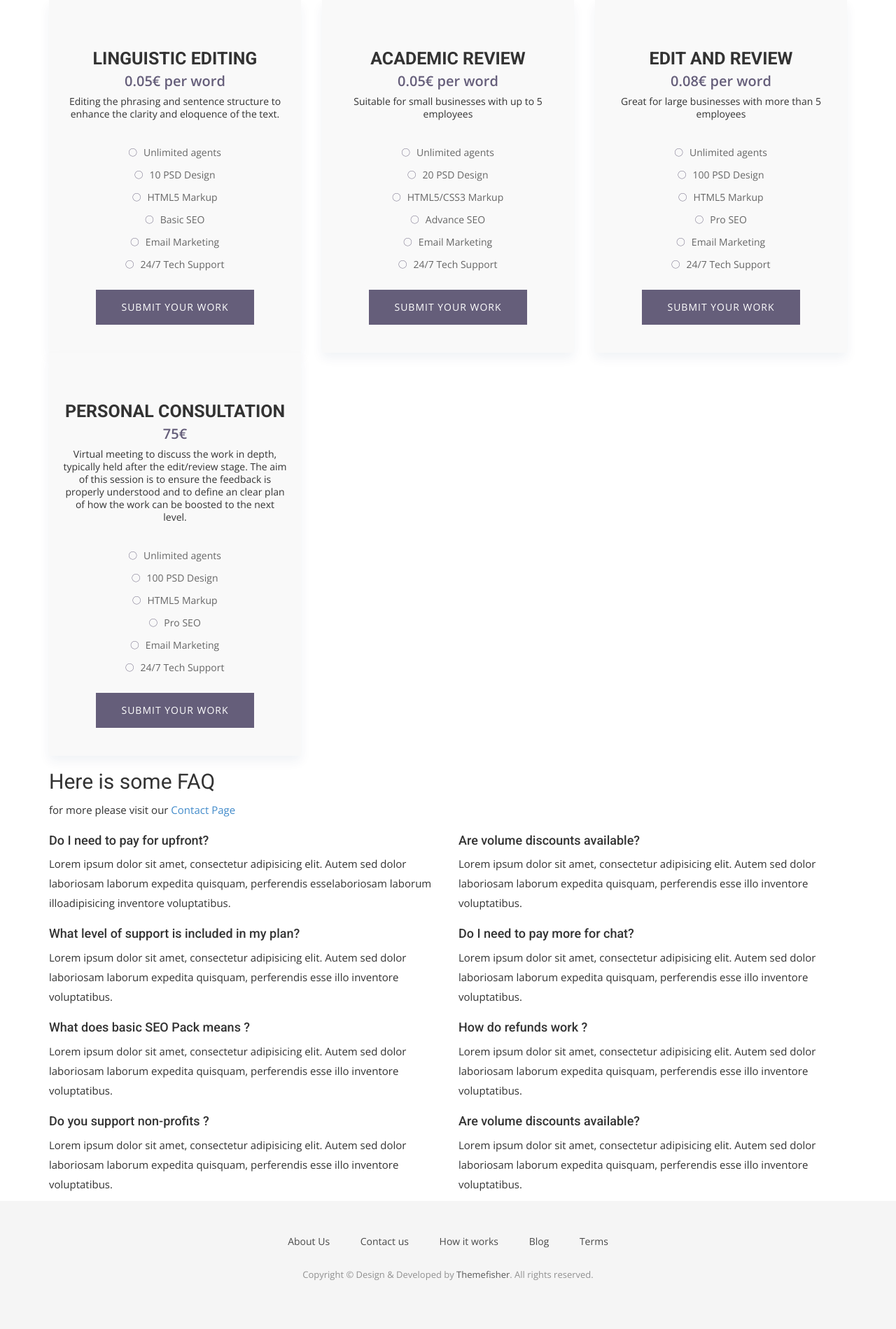
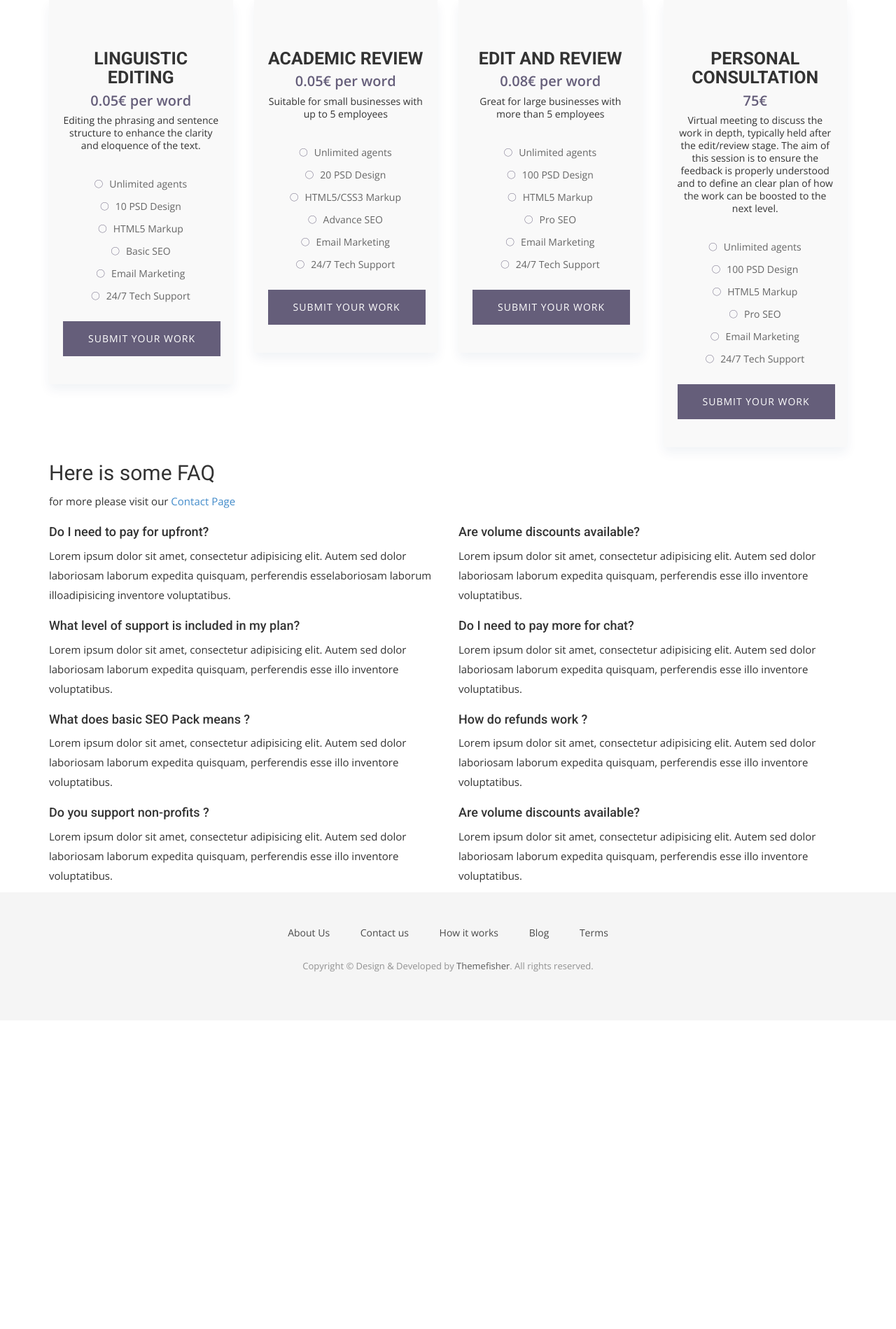
Before and after one commit to caseypaquola/caseypaquola.airspace.github.io, a Jekyll site: the page built from prices.html, in a window 1280 px wide. Shown: the part 422-2321 px from the top of the page at 70% size. Built offline with Jekyll 4.4.1, drawn with Linux system fonts in a browser that asks for light colours; nearby versions of some CDN libraries; some web fonts are replaced; after the commit the page ends 1880 px from its top, so only the background shows below that.

Commit message:
Update prices.html

```diff
--- a/prices.html
+++ b/prices.html
@@ -22,7 +22,7 @@ permalink: /prices/
 	<div class="container">
 		<div class="row">
 			<!-- single pricing table -->
-			<div class="col-lg-4 col-md-6 mt-4 mt-md-0">
+			<div class="col-lg-3 mt-4 mt-md-0">
 				<div class="pricing-item text-center">
 
 					<!-- plan name & value -->
@@ -53,7 +53,7 @@ permalink: /prices/
 			<!-- end single pricing table -->
 
 			<!-- single pricing table -->
-			<div class="col-lg-4 col-md-6 mt-4 mt-md-0">
+			<div class="col-lg-3 mt-4 mt-md-0">
 				<div class="pricing-item text-center">
 
 					<!-- plan name & value -->
@@ -84,7 +84,7 @@ permalink: /prices/
 			<!-- end single pricing table -->
 
 			<!-- single pricing table -->
-			<div class="col-lg-4 col-md-6 mt-4 mt-lg-0">
+			<div class="col-lg-3 mt-4 mt-md-0">
 				<div class="pricing-item text-center">
 
 					<!-- plan name & value -->
@@ -115,7 +115,7 @@ permalink: /prices/
 			<!-- end single pricing table -->
 
 			<!-- single pricing table -->
-			<div class="col-lg-4 col-md-6 mt-4 mt-lg-0">
+			<div class="col-lg-3 mt-4 mt-md-0">
 				<div class="pricing-item text-center">
 
 					<!-- plan name & value -->
@@ -145,10 +145,12 @@ permalink: /prices/
 			</div>
 			<!-- end single pricing table -->
 
-
 		</div> <!-- End row -->
 	</div> <!-- End container -->
 </section> <!-- End section -->
+
+
+
 <section class="faq section-sm ">
 	<div class="container">
 		<div class="row">
```
